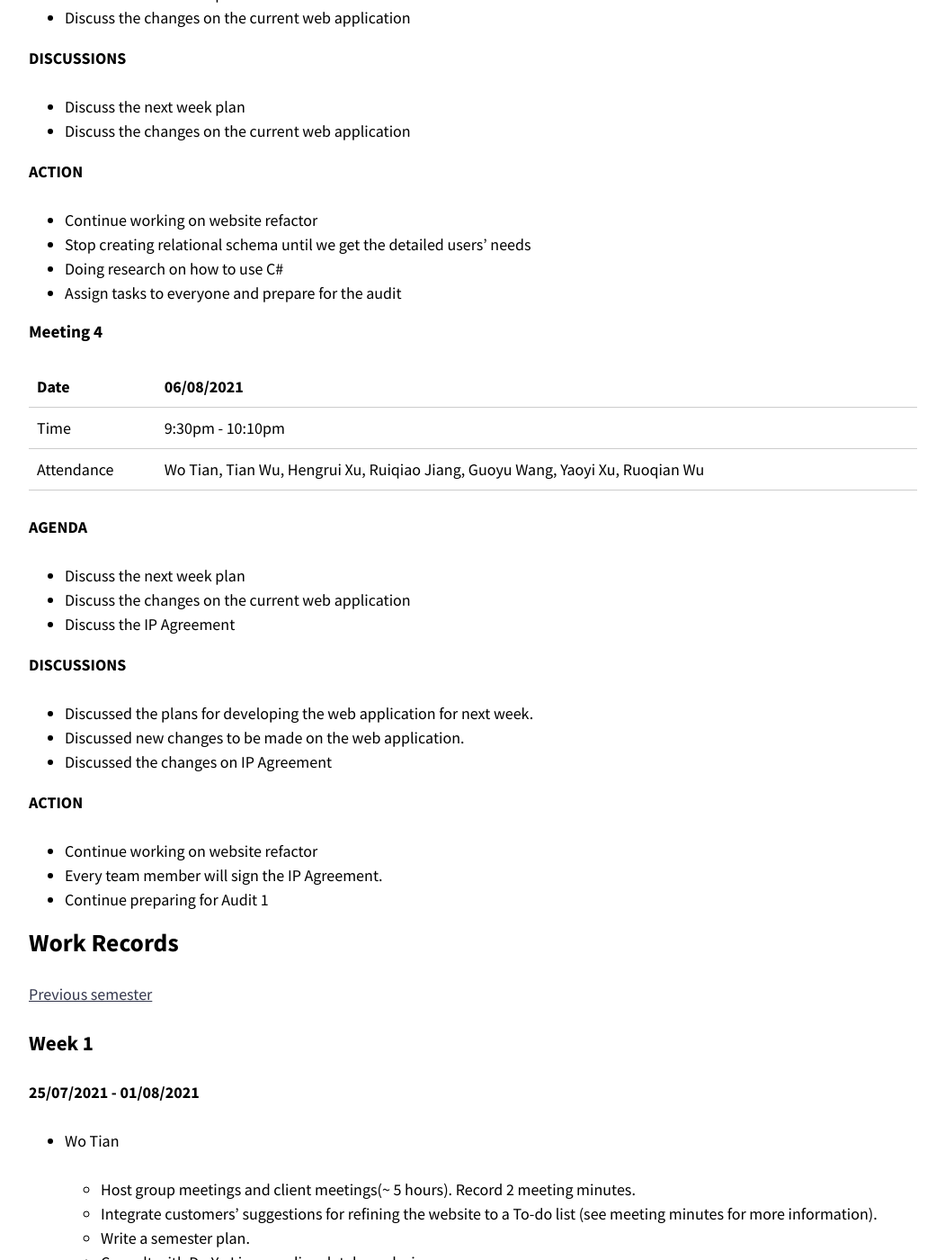
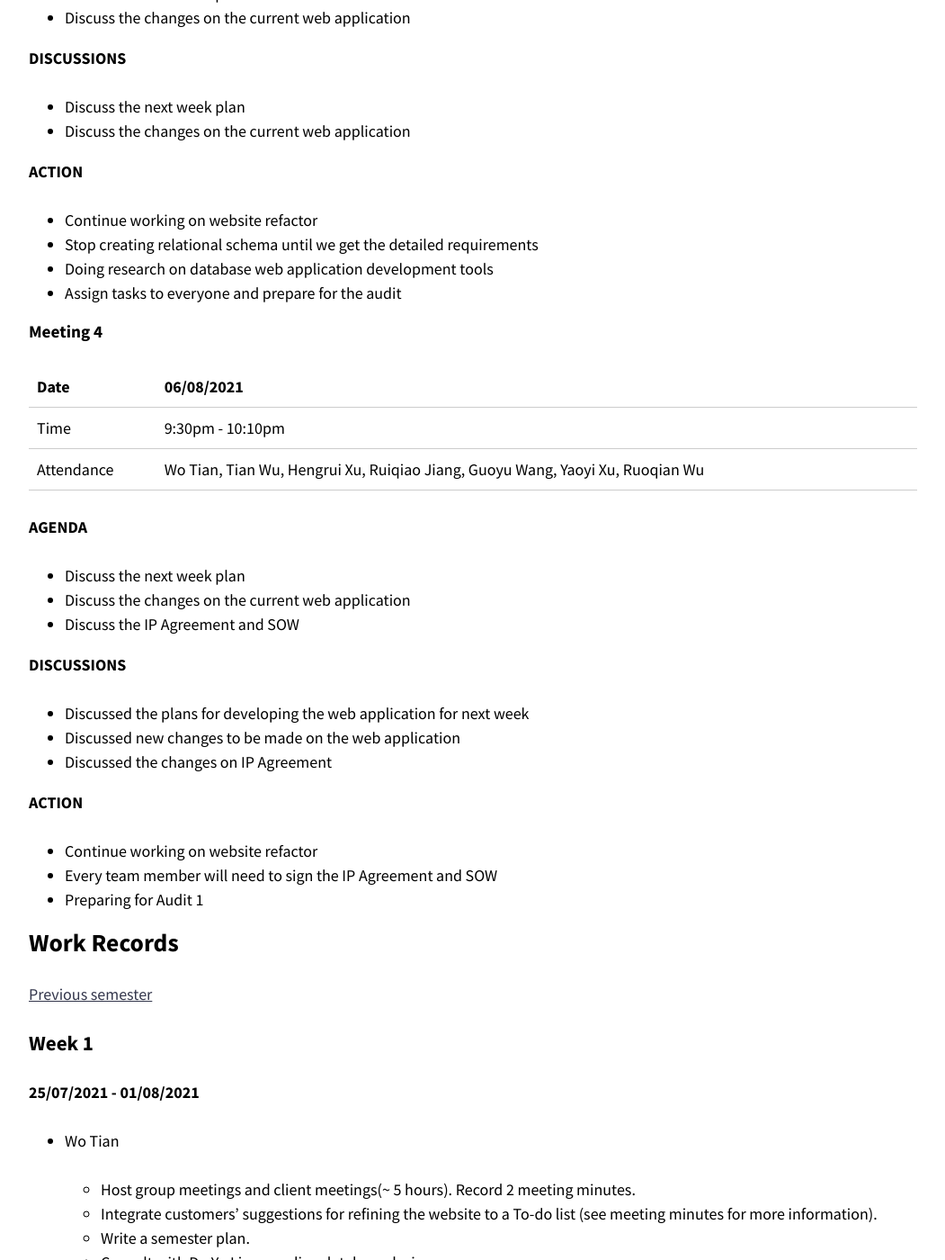
Before and after one commit to optofab/optofab.github.io, a Jekyll site: the page built from logs.md, in a window 1280 px wide and 1400 px high, scrolled down 5995 px. Shown: the whole window at 90% size, without its empty margins (114-1165 px from the left). Built offline with Jekyll 4.4.1, drawn with Linux system fonts in a browser that asks for light colours; nearby versions of some CDN libraries; emoji names are drawn with the system emoji font; some of the changed text lies outside the part shown.

Commit message:
Update logs.md

```diff
--- a/logs.md
+++ b/logs.md
@@ -186,9 +186,9 @@ OptoFab:
 
 **DISCUSSIONS**
 
-- Discussed the plans for developing the web application and database management system for next week.
-- Discussed new changes to be made on the web application.
-- Discussed the detailed database user interface.
+- Discussed the plans for developing the web application and database management system for next week
+- Discussed new changes to be made on the web application
+- Discussed the detailed database user interface
 
 **ACTION**
 
@@ -217,8 +217,8 @@ OptoFab:
 **ACTION**
 
 - Continue working on website refactor
-- Stop creating relational schema until we get the detailed users’ needs
-- Doing research on how to use C#
+- Stop creating relational schema until we get the detailed requirements
+- Doing research on database web application development tools
 - Assign tasks to everyone and prepare for the audit
 
 #### Meeting 4
@@ -232,19 +232,19 @@ OptoFab:
 
 - Discuss the next week plan
 - Discuss the changes on the current web application
-- Discuss the IP Agreement
+- Discuss the IP Agreement and SOW
 
 **DISCUSSIONS**
 
-- Discussed the plans for developing the web application for next week.
-- Discussed new changes to be made on the web application.
+- Discussed the plans for developing the web application for next week
+- Discussed new changes to be made on the web application
 - Discussed the changes on IP Agreement
 
 **ACTION**
 
 - Continue working on website refactor
-- Every team member will sign the IP Agreement.
-- Continue preparing for Audit 1
+- Every team member will need to sign the IP Agreement and SOW
+- Preparing for Audit 1
 
 ## Work Records
 
```
Also changed, not shown: other parts of logs.md (+1 -1 lines).
